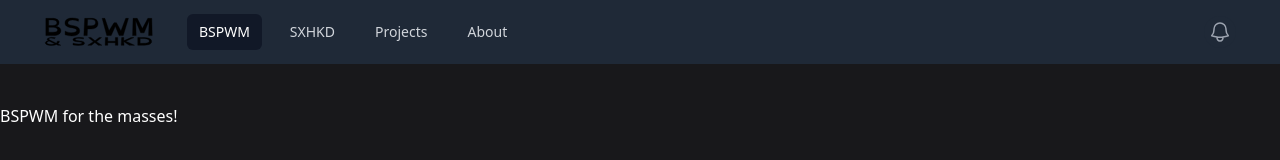
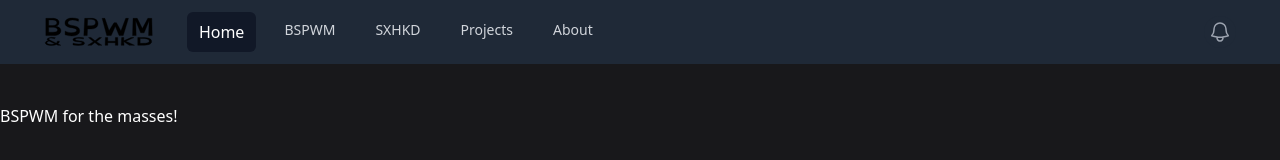
Before and after one commit to zidbon-z/BSPWM_website, a React (Vite) app in the folder frontEnd/: page / in a window 1280 px wide. Shown: the top 160 px of the page. Built offline with nearby package versions, Linux system fonts and the light colour scheme.

Commit message:
got react router installed and running

```diff
--- a/frontEnd/package.json
+++ b/frontEnd/package.json
@@ -13,7 +13,8 @@
     "@headlessui/react": "^1.7.19",
     "@heroicons/react": "^2.1.3",
     "react": "^18.2.0",
-    "react-dom": "^18.2.0"
+    "react-dom": "^18.2.0",
+    "react-router-dom": "^6.22.3"
   },
   "devDependencies": {
     "@types/react": "^18.2.66",
--- a/frontEnd/src/App.tsx
+++ b/frontEnd/src/App.tsx
@@ -1,12 +1,18 @@
+import Bspwm from "./components/Bspwm";
+import { Home } from "./components/Home";
 import NavBar from "./components/NavBar";
+import { Route, Routes } from "react-router-dom";
 
 function App() {
   return (
     <>
       <NavBar />
-      <main className="py-10 bg-zinc-900 text-white">
-        <h1>BSPWM for the masses!</h1>
-      </main>
+      <Routes>
+        <Route path="/" element={<Home />} />
+        <Route path="/bspwm" element={<Bspwm />} />
+        <Route />
+        <Route />
+      </Routes>
     </>
   );
 }
--- /dev/null
+++ b/frontEnd/src/components/Bspwm.tsx
@@ -0,0 +1,5 @@
+const Bspwm = () => {
+  return <div>Bspwm</div>;
+};
+
+export default Bspwm;
--- /dev/null
+++ b/frontEnd/src/components/Home.tsx
@@ -0,0 +1,9 @@
+export const Home = () => {
+  return (
+    <div>
+      <main className="py-10 bg-zinc-900 text-white">
+        <h1>BSPWM for the masses!</h1>
+      </main>
+    </div>
+  );
+};
--- a/frontEnd/src/components/NavBar.tsx
+++ b/frontEnd/src/components/NavBar.tsx
@@ -2,12 +2,14 @@
 import { Disclosure, Menu, Transition } from "@headlessui/react";
 import { Bars3Icon, BellIcon, XMarkIcon } from "@heroicons/react/24/outline";
 import bspwm_sxhkd from "../assets/bspwm_sxhkd.svg";
+import { Link, NavLink } from "react-router-dom";
 
 const navigation = [
-  { name: "BSPWM", href: "#", current: true },
-  { name: "SXHKD", href: "#", current: false },
-  { name: "Projects", href: "#", current: false },
-  { name: "About", href: "#", current: false },
+  { name: "Home", to: "/", current: true },
+  { name: "BSPWM", to: "/bspwm", current: false },
+  { name: "SXHKD", to: "/sxhkd", current: false },
+  { name: "Projects", to: "/projects", current: false },
+  { name: "About", to: "/about", current: false },
 ];
 
 function classNames(...classes: string[]) {
@@ -44,19 +46,18 @@
                 <div className="hidden sm:ml-6 sm:block">
                   <div className="flex space-x-4">
                     {navigation.map((item) => (
-                      <a
+                      <NavLink
                         key={item.name}
-                        href={item.href}
-                        className={classNames(
-                          item.current
-                            ? "bg-gray-900 text-white"
-                            : "text-gray-300 hover:bg-gray-700 hover:text-white",
-                          "rounded-md px-3 py-2 text-sm font-medium",
-                        )}
+                        to={item.to}
+                        className={({ isActive }) =>
+                          isActive
+                            ? "bg-gray-900 text-white rounded-md py-2 px-3"
+                            : "text-gray-300 hover:bg-gray-700 hover:text-white rounded-md px-3 py-2 text-sm font-medium"
+                        }
                         aria-current={item.current ? "page" : undefined}
                       >
                         {item.name}
-                      </a>
+                      </NavLink>
                     ))}
                   </div>
                 </div>
--- a/frontEnd/src/main.tsx
+++ b/frontEnd/src/main.tsx
@@ -1,10 +1,13 @@
-import React from 'react'
-import ReactDOM from 'react-dom/client'
-import App from './App.tsx'
-import './index.css'
+import React from "react";
+import ReactDOM from "react-dom/client";
+import App from "./App.tsx";
+import "./index.css";
+import { BrowserRouter } from "react-router-dom";
 
-ReactDOM.createRoot(document.getElementById('root')!).render(
+ReactDOM.createRoot(document.getElementById("root")!).render(
   <React.StrictMode>
-    <App />
+    <BrowserRouter>
+      <App />
+    </BrowserRouter>
   </React.StrictMode>,
-)
+);
```
Also changed, not shown: frontEnd/src/components/test.txt (added), 1 other file (tests, documents, lock files or other folders).
